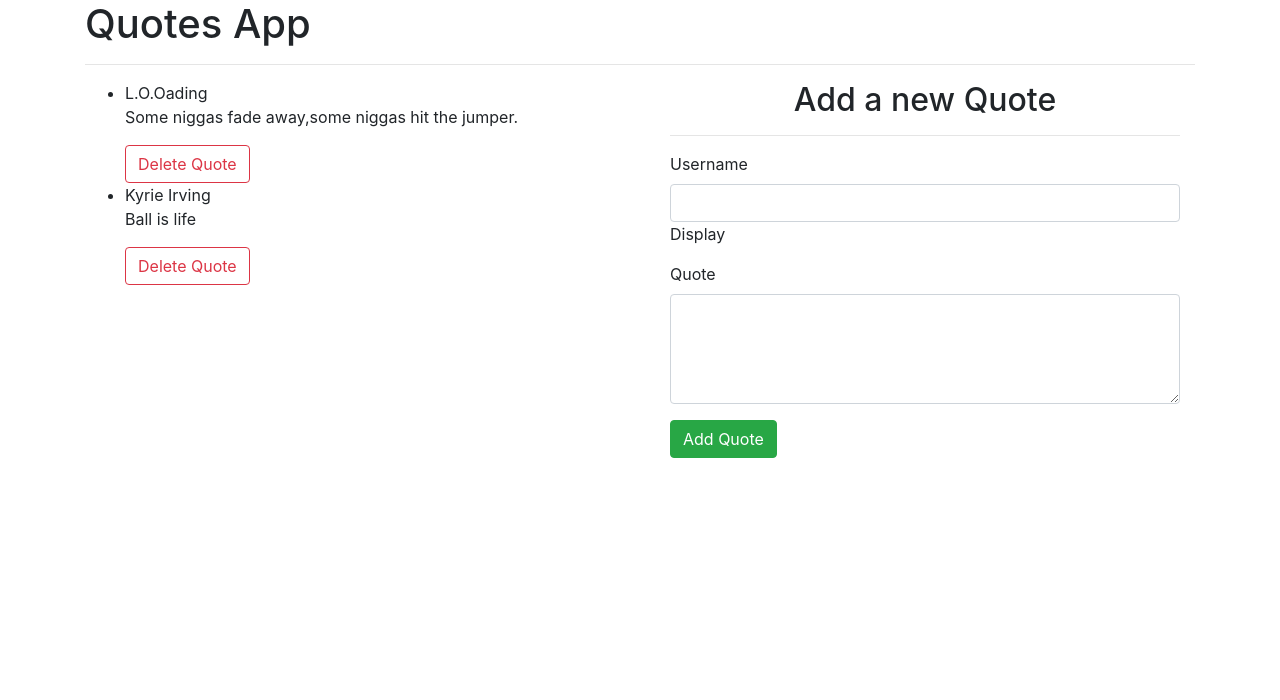
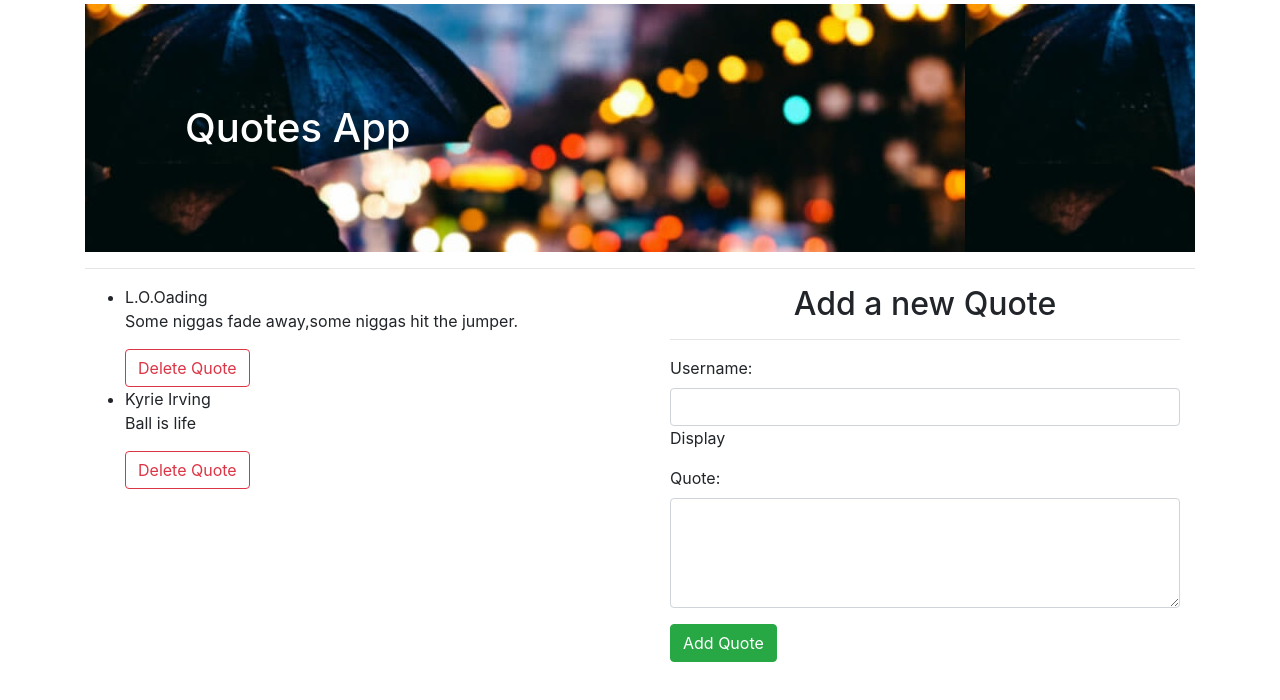
Before and after one commit to OwinoLucas/quotes, an Angular app: page / in a window 1280 px wide. Shown: the top 700 px of the page. Built offline with nearby package versions, Linux system fonts and the light colour scheme.

Commit message:
Add background image to h1

```diff
--- a/src/app/quotes-form/quotes-form.component.html
+++ b/src/app/quotes-form/quotes-form.component.html
@@ -4,7 +4,7 @@
   <form (ngSubmit)='submitQuote()' #quoteForm='ngForm'>
     <div class="form-group">
 
-      <label for="userName">Username</label>
+      <label for="userName">Username:</label>
       <input type="text" required class="form-control" id="userName" [(ngModel)]="newQuote.userName" name="userName"
         #userName='ngModel' required>
       Display {{newQuote.userName}}
@@ -15,7 +15,7 @@
     </div>
     <div class="form-group">
 
-      <label for="quote">Quote</label>
+      <label for="quote">Quote:</label>
       <textarea class="form-control" id="quote" rows="4" required [(ngModel)]="newQuote.quote" name="quote"
         #quote='ngModel' required></textarea>
       <div [hidden]="quote.valid || quote.pristine" class="alert alert-danger">
--- a/src/app/quotes/quotes.component.css
+++ b/src/app/quotes/quotes.component.css
@@ -0,0 +1,6 @@
+.img1 {
+  background-image: url("../../assets/img2.jpg");
+  color: white;
+  padding: 9%;
+  margin-top: 4px;
+}
--- a/src/app/quotes/quotes.component.html
+++ b/src/app/quotes/quotes.component.html
@@ -1,5 +1,5 @@
 <div class="container">
-  <h1>Quotes App</h1>
+  <h1 class="img1">Quotes App</h1>
   <hr>
   <div class="row">
     <div class="col-md-6">
```
Also changed, not shown: src/assets/img1.jpg (added), src/assets/img2.jpg (added).
